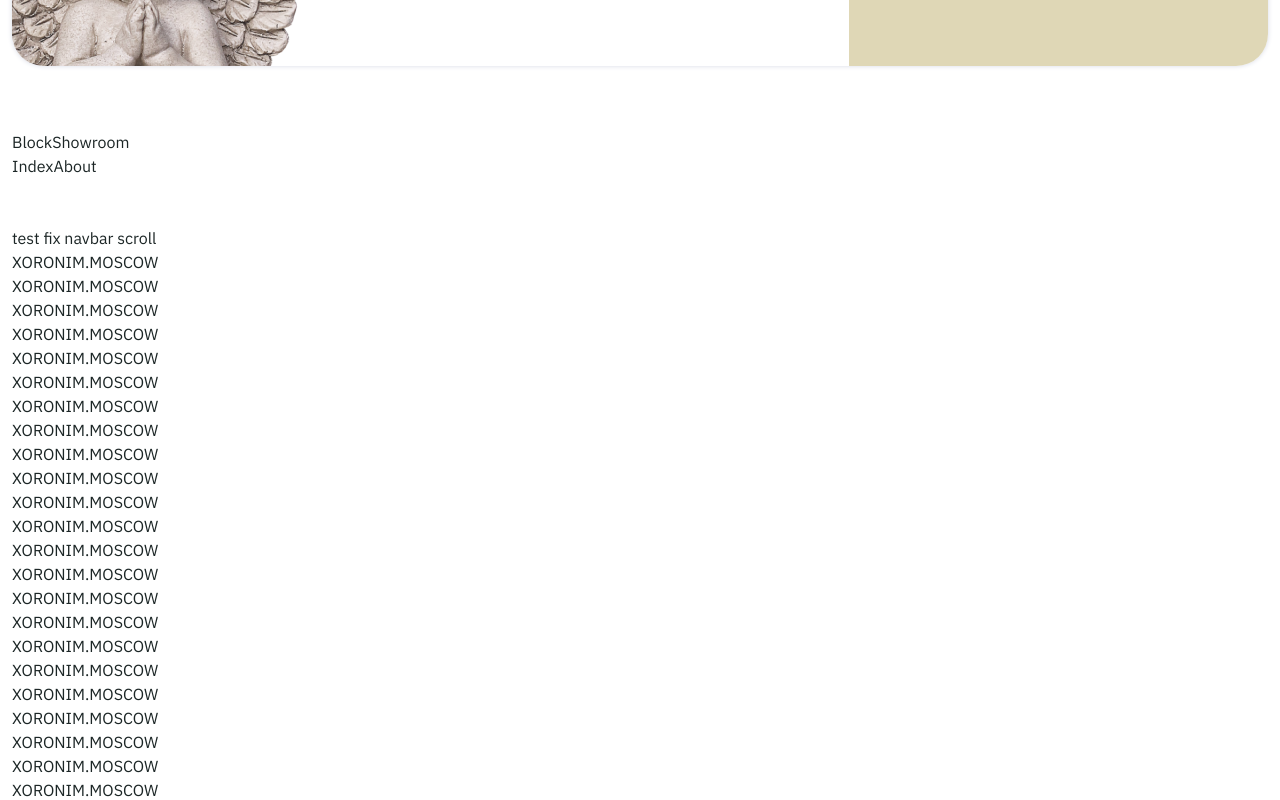
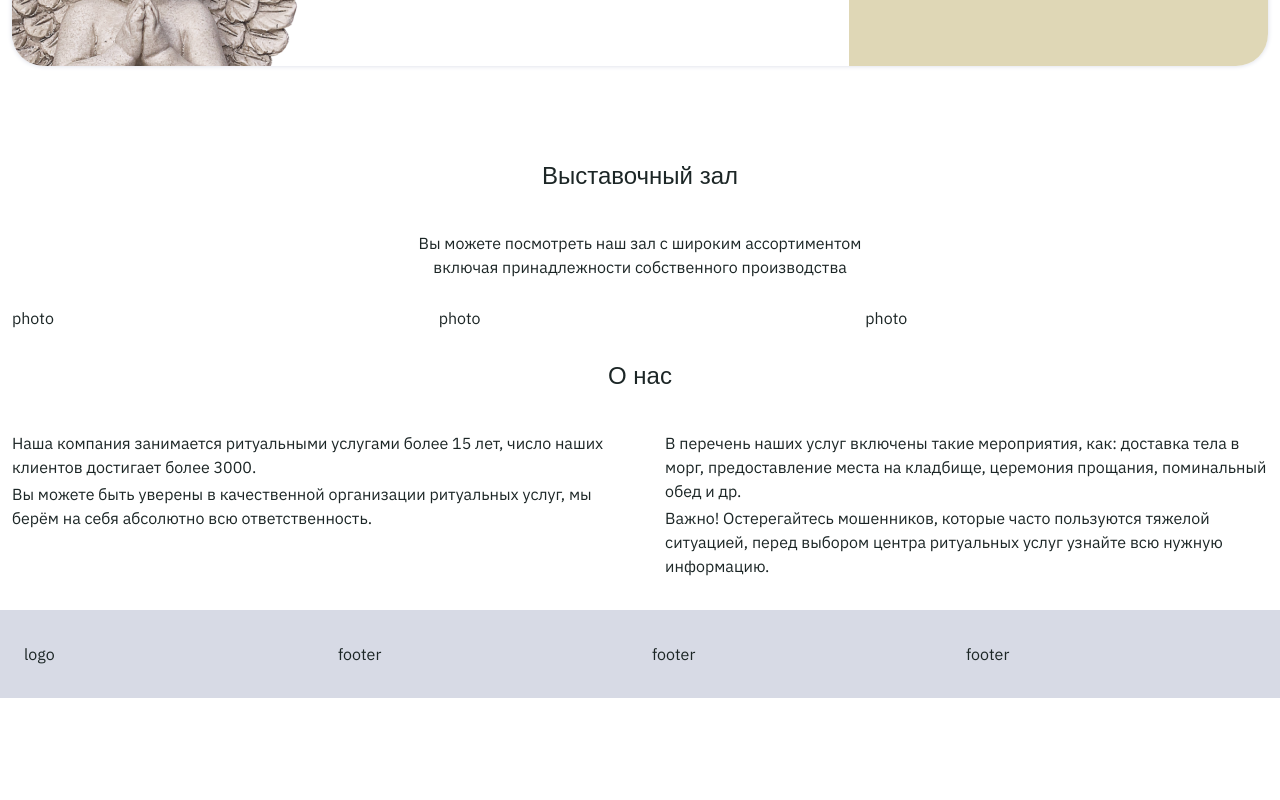
Before and after one commit to YauhenDev/xoronim-nexjs-contentful-bootstrap5, a Next.js app: page / in a window 1280 px wide. Shown: the part 1240-2040 px from the top of the page. After the commit the page ends 1938 px from the top, so only its background shows below. Built offline with nearby package versions, Linux system fonts and the light colour scheme; a web font is replaced by a local one.

Commit message:
index 05/12 v2

```diff
--- /dev/null
+++ b/components/dumb/footer/Footer.jsx
@@ -0,0 +1,33 @@
+import {Container, Row, Col } from 'react-bootstrap'
+
+import {
+	block,
+	wrapper
+} from './Footer.module.scss'
+
+export default function Footer({
+	mainPages
+}) {
+
+	//debugger;
+	return (
+	<Container fluid className={ block }>
+		<Container fluid="xxl" className={ wrapper }>
+			<Row>
+				<Col xl={ 3 }>
+					logo
+				</Col>
+				<Col xl={ 3 }>
+					footer
+				</Col>
+				<Col xl={ 3 }>
+					footer
+				</Col>
+				<Col xl={ 3 }>
+					footer
+				</Col>
+			</Row>
+		</Container>
+	</Container>
+	)
+}
--- /dev/null
+++ b/components/dumb/footer/Footer.module.scss
@@ -0,0 +1,12 @@
+@import "@styles/vars";
+
+.block {
+	background: $bg-light-purple;
+	margin-top: 2rem;
+	padding: 0;
+}
+
+.wrapper {
+	padding-top: 2rem;
+	padding-bottom: 2rem;
+}
--- a/components/layouts/Layouts.jsx
+++ b/components/layouts/Layouts.jsx
@@ -1,10 +1,10 @@
-import { useState, useEffect } from 'react'
-
 import Head from 'next/head'
 import NextNprogress from 'nextjs-progressbar'
+import { useState, useEffect } from 'react'
 
 import Header from '@components/dumb/header/Header'
 import Navbar from '@components/dumb/navbar/Navbar'
+import Footer from '@components/dumb/footer/Footer'
 
 export default function Layout({ children, state }) {
 
@@ -61,6 +61,10 @@ export default function Layout({ children, state }) {
 
 		{ children }
 
+		<Footer
+			mainPages={ state.mainPages }
+		/>
+
 	</>
 	)
 }
--- a/containers/blockPrice/BlockPrice.module.scss
+++ b/containers/blockPrice/BlockPrice.module.scss
@@ -1,7 +1,7 @@
 @import "@styles/vars";
 
 .block {
-	background: #d7dae5;
+	background: $bg-light-purple;
 	background: linear-gradient(0deg, rgba(215,218,229,0) 0%, rgba(215,218,229,1) 50%, rgba(215,218,229,1) 100%);
 	padding: 0;
 }
--- a/containers/blockQuestions/BlockQuestions.jsx
+++ b/containers/blockQuestions/BlockQuestions.jsx
@@ -26,6 +26,7 @@ export default function BlockQuestions({
 						layout="fixed"
 						width="410"
 						height="590"
+						loading="lazy"
 					/>
 				</div>
 
--- a/containers/blockServices/BlockServices.module.scss
+++ b/containers/blockServices/BlockServices.module.scss
@@ -1,7 +1,7 @@
 @import "@styles/vars";
 
 .block {
-	background-color: #D7DAE5;
+	background-color: $bg-light-purple;
 	padding: 0;
 }
 
--- a/containers/blockShowroom/BlockShowroom.jsx
+++ b/containers/blockShowroom/BlockShowroom.jsx
@@ -1,3 +1,4 @@
+import Image from 'next/image'
 import {Container, Row, Col } from 'react-bootstrap'
 
 import {
@@ -13,7 +14,22 @@ export default function BlockShowroom({
 	<Container fluid="xxl" className={ wrapper }>
 		<Row>
 			<Col xl={ 12 }>
-				BlockShowroom
+				<h2>Выставочный зал</h2>
+				<p className="text-center pb-4">
+					Вы можете посмотреть наш зал с широким ассортиментом<br />
+					включая принадлежности собственного производства
+				</p>
+			</Col>
+		</Row>
+		<Row>
+			<Col sm={ 12 } md={ 4 } lg={ 4 } xl={ 4 }>
+				photo
+			</Col>
+			<Col sm={ 12 } md={ 4 } lg={ 4 } xl={ 4 }>
+				photo
+			</Col>
+			<Col sm={ 12 } md={ 4 } lg={ 4 } xl={ 4 }>
+				photo
 			</Col>
 		</Row>
 	</Container>
--- a/containers/indexAbout/IndexAbout.jsx
+++ b/containers/indexAbout/IndexAbout.jsx
@@ -1,7 +1,8 @@
 import {Container, Row, Col } from 'react-bootstrap'
 
 import {
-	wrapper
+	wrapper,
+	txt
 } from './IndexAbout.module.scss'
 
 export default function IndexAbout({
@@ -13,7 +14,23 @@ export default function IndexAbout({
 	<Container fluid="xxl" className={ wrapper }>
 		<Row>
 			<Col xl={ 12 }>
-				IndexAbout
+				<h2>О нас</h2>
+			</Col>
+		</Row>
+		<Row>
+			<Col xl={ 12 } className={ txt }>
+				<p>
+					Наша компания занимается ритуальными услугами более 15 лет, число наших клиентов достигает более 3000.
+				</p>
+				<p>
+					Вы можете быть уверены в качественной организации ритуальных услуг, мы берём на себя абсолютно всю ответственность.
+				</p>
+				<p>
+					В перечень наших услуг включены такие мероприятия, как: доставка тела в морг, предоставление места на кладбище, церемония прощания, поминальный обед и др.
+				</p>
+				<p>
+					Важно! Остерегайтесь мошенников, которые часто пользуются тяжелой ситуацией, перед выбором центра ритуальных услуг узнайте всю нужную информацию.
+				</p>
 			</Col>
 		</Row>
 	</Container>
--- a/containers/indexAbout/IndexAbout.module.scss
+++ b/containers/indexAbout/IndexAbout.module.scss
@@ -3,3 +3,8 @@
 .wrapper {
 
 }
+.txt {
+	column-width: 48%;
+	column-count: 2;
+	column-gap: 4%;
+}
--- a/containers/indexHeader/IndexHeader.jsx
+++ b/containers/indexHeader/IndexHeader.jsx
@@ -68,6 +68,7 @@ export default function IndexHeader({
 							<Image
 								src="/assets/img/index_bg/bg_index_header_snd_next.png"
 								layout="fill"
+								loading="lazy"
 								objectFit={ isTablet ? "contain" : "" }
 							/>
 						</div>
@@ -75,6 +76,7 @@ export default function IndexHeader({
 							<Image
 								src="/assets/img/index_bg/bg_index_header_fst_next.png"
 								layout="fill"
+								loading="lazy"
 							/>
 						</div>
 
@@ -82,8 +84,9 @@ export default function IndexHeader({
 							<Image
 								src="/assets/img/index_bg/angel.png"
 								layout="fixed"
-								width="658"
-								height="444"
+								loading="lazy"
+								width={ 658 }
+								height={ 444 }
 							/>
 						</div>
 
--- a/containers/indexTrouble/IndexTrouble.module.scss
+++ b/containers/indexTrouble/IndexTrouble.module.scss
@@ -1,7 +1,7 @@
 @import "@styles/vars";
 
 .block {
-	background-color: #D7DAE5;
+	background-color: $bg-light-purple;
 	padding: 0;
 }
 
--- a/pages/index.jsx
+++ b/pages/index.jsx
@@ -58,55 +58,6 @@ export default function Home({ state, widthDevice } ) {
 
 		/>
 
-		<Container fluid="xxl">
-			<Row>
-				<Col>
-					<br /><br />
-					test fix navbar scroll<br />
-					XORONIM.MOSCOW<br />
-					XORONIM.MOSCOW<br />
-					XORONIM.MOSCOW<br />
-					XORONIM.MOSCOW<br />
-					XORONIM.MOSCOW<br />
-					XORONIM.MOSCOW<br />
-					XORONIM.MOSCOW<br />
-					XORONIM.MOSCOW<br />
-					XORONIM.MOSCOW<br />
-					XORONIM.MOSCOW<br />
-					XORONIM.MOSCOW<br />
-					XORONIM.MOSCOW<br />
-					XORONIM.MOSCOW<br />
-					XORONIM.MOSCOW<br />
-					XORONIM.MOSCOW<br />
-					XORONIM.MOSCOW<br />
-					XORONIM.MOSCOW<br />
-					XORONIM.MOSCOW<br />
-					XORONIM.MOSCOW<br />
-					XORONIM.MOSCOW<br />
-					XORONIM.MOSCOW<br />
-					XORONIM.MOSCOW<br />
-					XORONIM.MOSCOW<br />
-					XORONIM.MOSCOW<br />
-					XORONIM.MOSCOW<br />
-					XORONIM.MOSCOW<br />
-					XORONIM.MOSCOW<br />
-					XORONIM.MOSCOW<br />
-					XORONIM.MOSCOW<br />
-					XORONIM.MOSCOW<br />
-					XORONIM.MOSCOW<br />
-					XORONIM.MOSCOW<br />
-					XORONIM.MOSCOW<br />
-					XORONIM.MOSCOW<br />
-					XORONIM.MOSCOW<br />
-					XORONIM.MOSCOW<br />
-					XORONIM.MOSCOW<br />
-					XORONIM.MOSCOW<br />
-
-
-				</Col>
-			</Row>
-		</Container>
-
 	</>
 	)
 }
```
